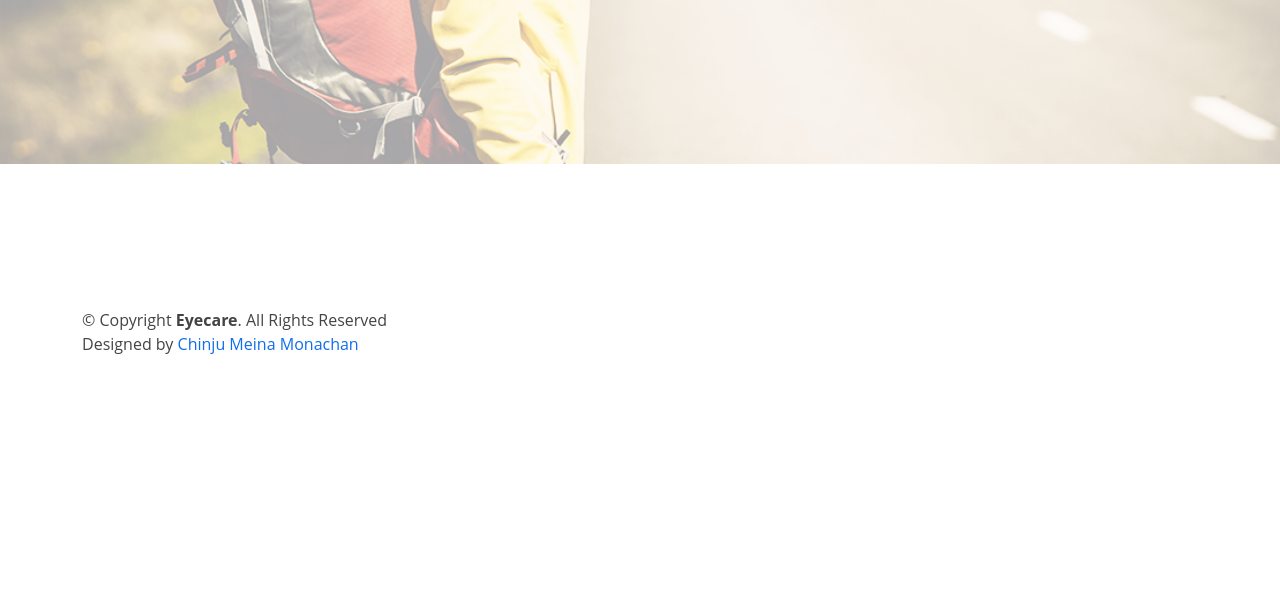
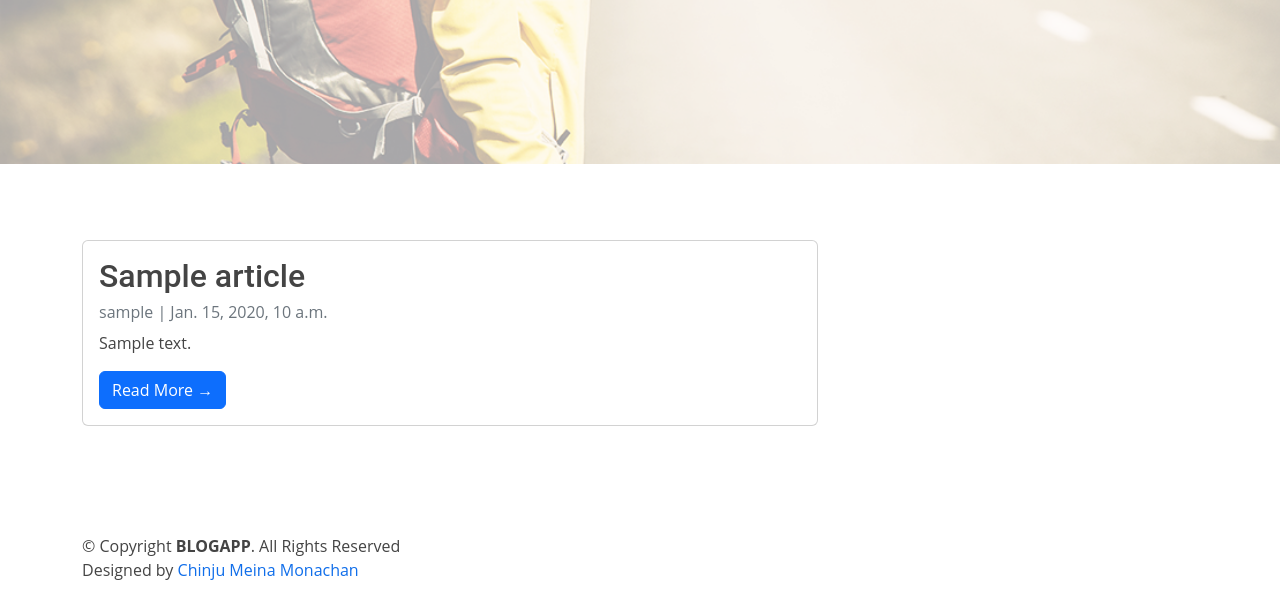
Before and after one commit to Chinjumerinamonachan/BlogApp, a Django app: page / in a window 1280 px wide. Shown: the part 562-1168 px from the top of the page. Before the commit the page ends 916 px from the top, so only its background shows below. Run offline with Django 4.2, Linux system fonts and the light colour scheme; tables that the repository leaves empty hold one stand-in row (values such as "Sample post"); some libraries are stand-ins or nearby versions.

Commit message:
final_commit

```diff
--- a/myblog/views.py
+++ b/myblog/views.py
@@ -6,15 +6,16 @@ from django.contrib.auth import get_user_model
 USER = get_user_model()
 
 def home_view(request):
+    articles=Article.objects.filter(status=1).order_by('-created_on')
+    context={"articles":articles}
     template_name="myblog/index.html"
-    return render(request,template_name)
+    return render(request,template_name,context)
 
 def list_view(request):
-    # current_user=request.USER
-    # print("userrrrrrr: ",current_user)
-    # articles=Article.objects.filter(status=1,author=current_user).order_by('-created_on')
-    articles=Article.objects.filter(status=1).order_by('-created_on')
-    # template_name="myblog/index.html"
+    user = USER.objects.get(username=request.user.username)
+    print("//////",user)
+    articles=Article.objects.filter(status=1,author=user).order_by('-created_on')
+
     template_name="myblog/list.html"
     context={"articles":articles}
     return render(request,template_name,context)
--- a/templates/myblog/detail.html
+++ b/templates/myblog/detail.html
@@ -1,6 +1,7 @@
 {% extends 'base.html' %} {% block content %}
 
 <div class="container">
+  <a href="{% url 'myblog:home'  %}"class="btn btn-info">Back</a>
   <div class="row">
     <div class="col-md-8 card mb-4  mt-3 left  top">
       <div class="card-body">
--- a/templates/myblog/index.html
+++ b/templates/myblog/index.html
@@ -103,8 +103,8 @@
 
   <div class="container">
     <div class="row">
-        <!-- Blog Entries Column -->
-        <!-- <div class="col-md-8 mt-3 left">
+
+        <div class="col-md-8 mt-3 left">
             {% for article in articles %}
             <div class="card mb-4">
                 <div class="card-body">
@@ -116,7 +116,7 @@
                 </div>
             </div>
             {% endfor %}
-        </div> -->
+        </div>
 </section>
 
 
@@ -133,7 +133,7 @@
 
     <div class="container py-4">
       <div class="copyright">
-        &copy; Copyright <strong><span>Eyecare</span></strong>. All Rights Reserved
+        &copy; Copyright <strong><span>BLOGAPP</span></strong>. All Rights Reserved
       </div>
       <div class="credits">
         <!-- All the links in the footer should remain intact. -->
--- a/templates/registration/register.html
+++ b/templates/registration/register.html
@@ -2,6 +2,8 @@
 {%  load static %}
 {% block content %}
 <section class="min-vh-100  " id="signup">
+<a href="{% url 'myblog:home'  %}"class="btn btn-info">Back</a>
+
 
     <div class="container h-100 ">
         <div class="row sticky-top ">
```
Also changed, not shown: myblog/admin.py (+0 -8 lines), media/myblog/image/travel-10_PzFVHE2.jpg (added).
